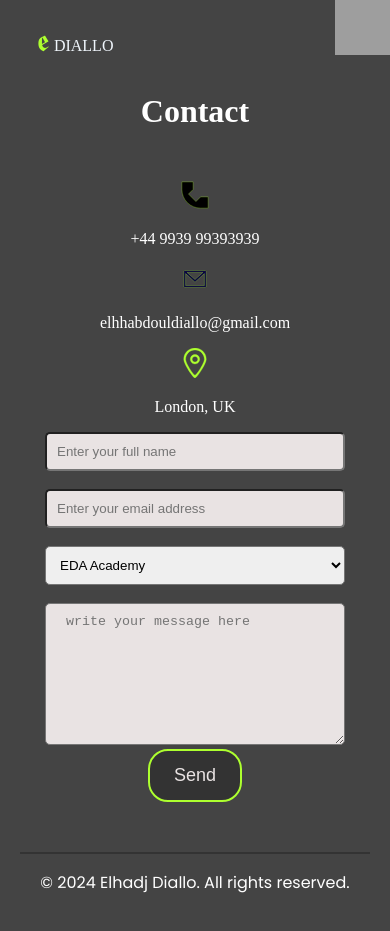
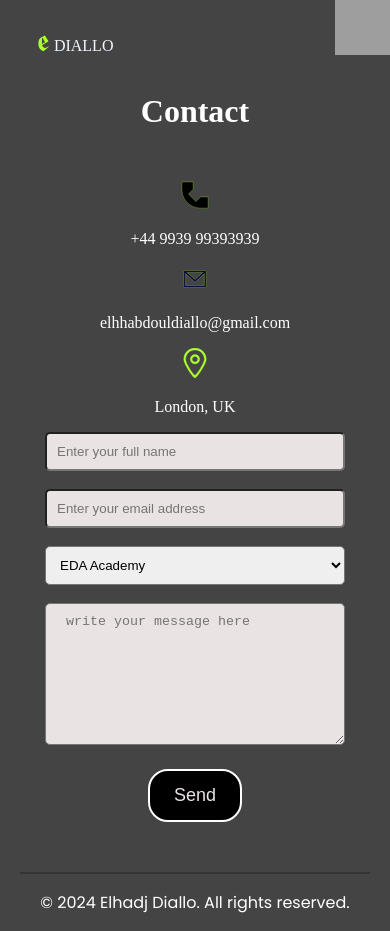
Before and after one commit to eediallo/eediallo.github.io, a React (Create React App) app in the folder my-portfolio/: page /contact in a window 390 px wide. In both pictures the pointer is over the input "Send". Built offline with nearby package versions, Linux system fonts and the light colour scheme; grey boxes are pictures that could not be loaded.

Commit message:
adds submit button on hover

```diff
--- a/my-portfolio/src/css/contact.css
+++ b/my-portfolio/src/css/contact.css
@@ -42,6 +42,11 @@ input[type="submit"]{
     padding: 14px 24px;
     cursor: pointer;
     border: 2px solid greenyellow;
+}
+
+input[type="submit"]:hover, input[type="submit"]:focus{
+    background-color: black;
+    border: 2px solid white;
 }
 
 
@@ -92,4 +97,8 @@ option{
     form{
         display: block;
     }
+
+    input[type="submit"]{
+        margin-top: 20px;
+    }
 }
```
